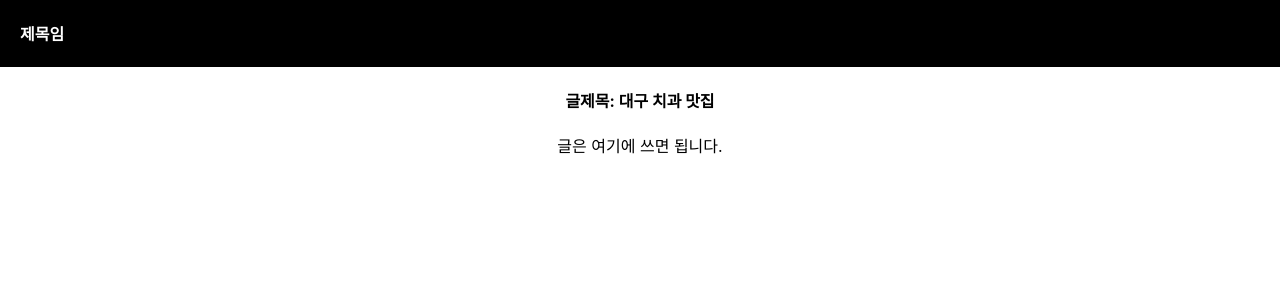
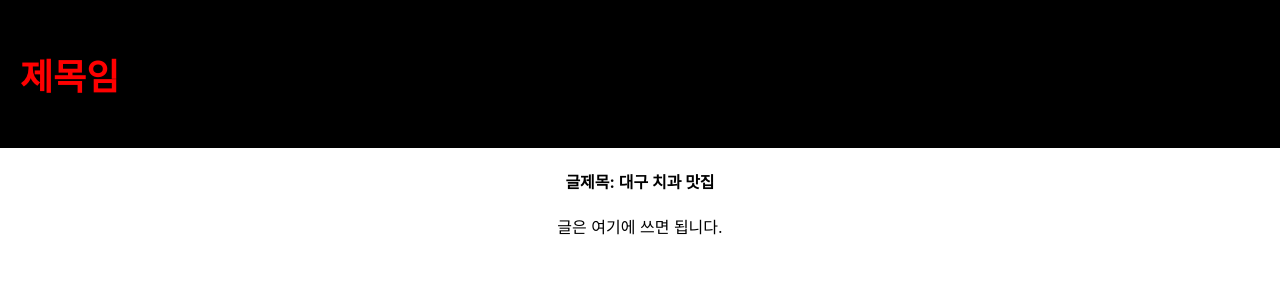
Before and after one commit to son-engr-kr/react_study, a React (Create React App) app: page / in a window 1280 px wide. Shown: the top 300 px of the page. Built offline with nearby package versions, Linux system fonts and the light colour scheme.

Commit message:
JSX style

```diff
--- a/src/App.js
+++ b/src/App.js
@@ -9,7 +9,7 @@ function App() {
   return (
     <div className="App">
       <div className="my-first-css-class">
-        <h4 id = {idTest}>제목임</h4>
+        <h4 id = {idTest} style={{color : '#ff0000', fontSize:'36px'}}>제목임</h4>
       </div>
       <h4>글제목: {post}</h4>
       <p>글은 여기에 쓰면 됩니다.</p>
```
